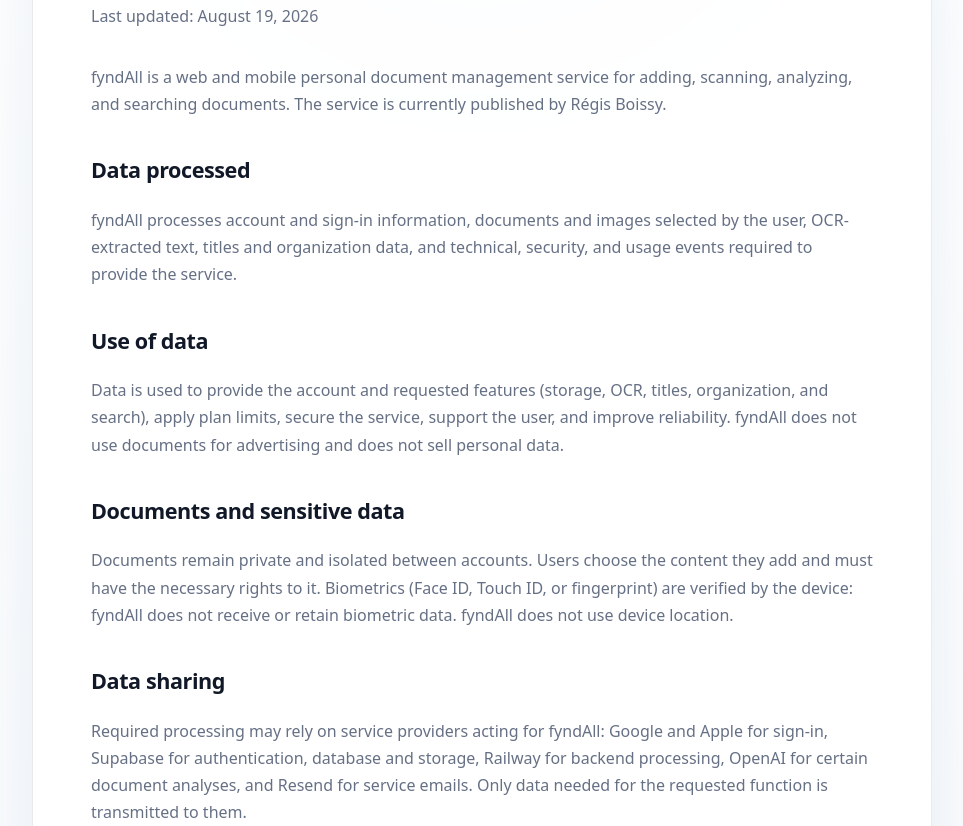
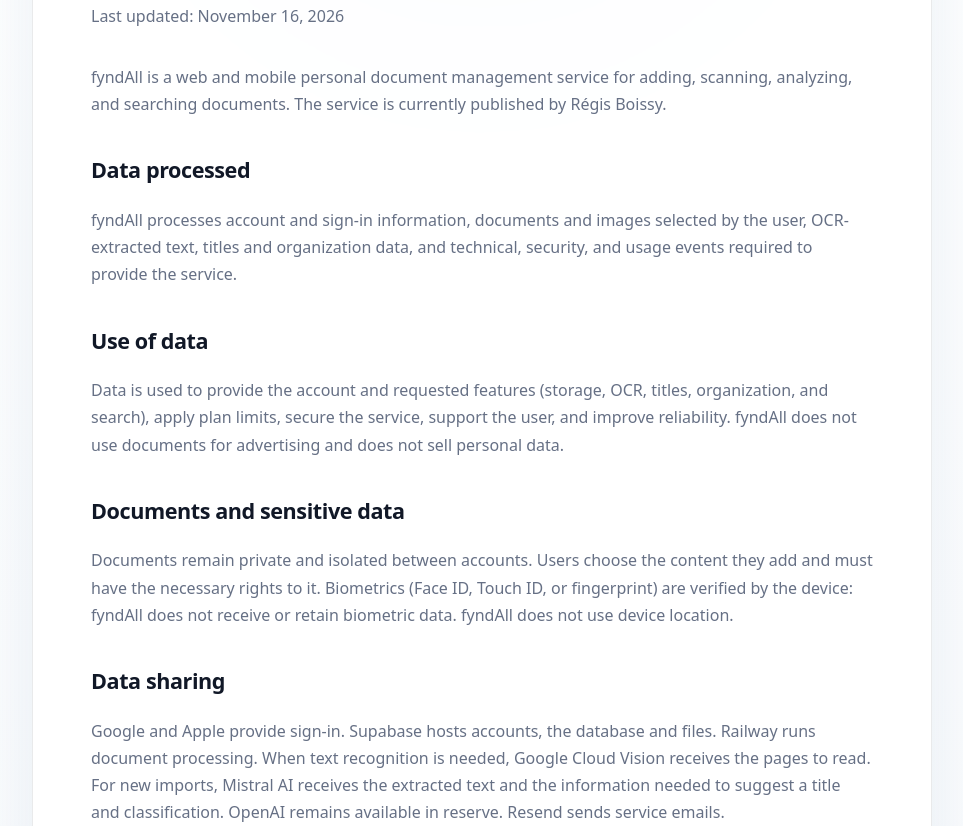
Before and after one commit to findall-digital/findall, a plain HTML site: page confidentialite.html in a window 1280 px wide. Shown: the part 286-1112 px from the top of the page, without its empty margins (158-1121 px from the left). Drawn offline with Linux system fonts and the light colour scheme.

Commit message:
Actualiser les traitements documentaires dans les trois langues

```diff
--- a/confidentialite.html
+++ b/confidentialite.html
@@ -112,9 +112,9 @@
     <h1 data-fr="Politique de confidentialité – fyndAll"
         data-en="Privacy policy – fyndAll"
         data-es="Política de privacidad – fyndAll">Politique de confidentialité – fyndAll</h1>
-    <p class="date" data-fr="Dernière mise à jour : 19 août 2026"
-       data-en="Last updated: August 19, 2026"
-       data-es="Última actualización: 19 de agosto de 2026">Dernière mise à jour : 19 août 2026</p>
+    <p class="date" data-fr="Dernière mise à jour : 16 novembre 2026"
+       data-en="Last updated: November 16, 2026"
+       data-es="Última actualización: 16 de noviembre de 2026">Dernière mise à jour : 16 novembre 2026</p>
 
     <p data-fr="fyndAll est un service Web et mobile de gestion documentaire personnelle permettant d’ajouter, scanner, analyser et rechercher des documents. Le service est actuellement édité par Régis Boissy."
        data-en="fyndAll is a web and mobile personal document management service for adding, scanning, analyzing, and searching documents. The service is currently published by Régis Boissy."
@@ -155,14 +155,10 @@
     </p>
 
     <h2 data-fr="Partage des données" data-en="Data sharing" data-es="Compartición de datos">Partage des données</h2>
-    <p data-fr="Les traitements nécessaires peuvent s’appuyer sur des prestataires agissant pour fyndAll : Google et Apple pour la connexion, Supabase pour l’authentification, la base et le stockage, Railway pour les traitements backend, OpenAI pour certaines analyses documentaires et Resend pour les e-mails de service. Seules les données nécessaires à la fonction demandée leur sont transmises."
-       data-en="Required processing may rely on service providers acting for fyndAll: Google and Apple for sign-in, Supabase for authentication, database and storage, Railway for backend processing, OpenAI for certain document analyses, and Resend for service emails. Only data needed for the requested function is transmitted to them."
-       data-es="Los tratamientos necesarios pueden apoyarse en proveedores que actúan para fyndAll: Google y Apple para el inicio de sesión, Supabase para la autenticación, la base de datos y el almacenamiento, Railway para los procesos backend, OpenAI para determinados análisis documentales y Resend para los correos de servicio. Solo se les transmiten los datos necesarios para la función solicitada.">
-      Les traitements nécessaires peuvent s’appuyer sur des prestataires agissant pour
-      fyndAll : Google et Apple pour la connexion, Supabase pour l’authentification, la base
-      et le stockage, Railway pour les traitements backend, OpenAI pour certaines analyses
-      documentaires et Resend pour les e-mails de service. Seules les données nécessaires à
-      la fonction demandée leur sont transmises.
+    <p data-fr="Google et Apple permettent de se connecter. Supabase héberge les comptes, la base de données et les fichiers. Railway exécute le traitement des documents. Lorsque la reconnaissance de texte est nécessaire, Google Cloud Vision reçoit les pages à lire. Pour les nouveaux imports, Mistral AI reçoit le texte extrait et les éléments nécessaires pour proposer un titre et un classement. OpenAI reste disponible en réserve. Resend envoie les e-mails de service."
+       data-en="Google and Apple provide sign-in. Supabase hosts accounts, the database and files. Railway runs document processing. When text recognition is needed, Google Cloud Vision receives the pages to read. For new imports, Mistral AI receives the extracted text and the information needed to suggest a title and classification. OpenAI remains available in reserve. Resend sends service emails."
+       data-es="Google y Apple permiten iniciar sesión. Supabase aloja las cuentas, la base de datos y los archivos. Railway ejecuta el procesamiento de documentos. Cuando es necesario reconocer el texto, Google Cloud Vision recibe las páginas que debe leer. Para las nuevas importaciones, Mistral AI recibe el texto extraído y la información necesaria para proponer un título y una clasificación. OpenAI queda en reserva. Resend envía los correos de servicio.">
+      Google et Apple permettent de se connecter. Supabase héberge les comptes, la base de données et les fichiers. Railway exécute le traitement des documents. Lorsque la reconnaissance de texte est nécessaire, Google Cloud Vision reçoit les pages à lire. Pour les nouveaux imports, Mistral AI reçoit le texte extrait et les éléments nécessaires pour proposer un titre et un classement. OpenAI reste disponible en réserve. Resend envoie les e-mails de service.
     </p>
 
     <h2 data-fr="Conservation" data-en="Retention" data-es="Conservación">Conservation</h2>
```
